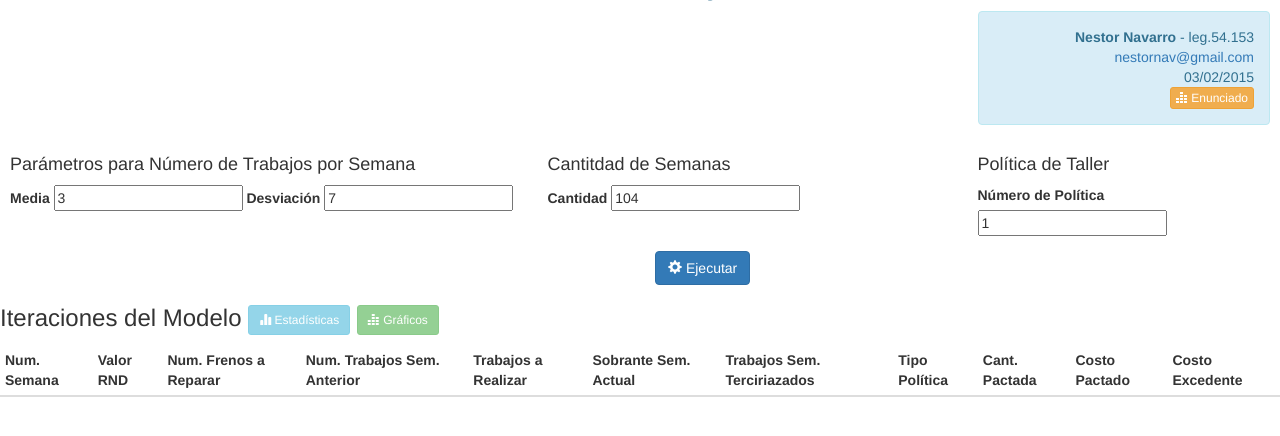
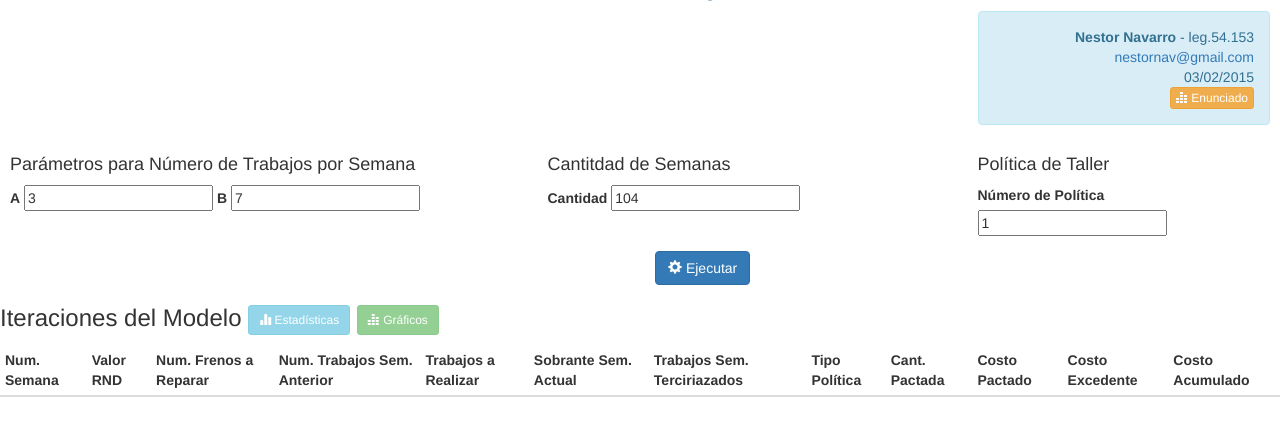
Before and after one commit to nestornav/simulacion, a Flask app: page / in a window 1280 px wide. Shown: the part 59-495 px from the top of the page. Run offline with Flask 2, Linux system fonts and the light colour scheme; lists and menus that the app fills with data are empty; some libraries are stand-ins or nearby versions.

Commit message:
Agrega el acumulado de costo total.

```diff
--- a/simulacion/templates/index.html
+++ b/simulacion/templates/index.html
@@ -29,10 +29,10 @@
         <form method="post" action="{{url_for('run_simulation')}}">
             <div class="col-md-5">
                 <h4>Par&aacute;metros para N&uacute;mero de Trabajos por Semana</h4>
-                <label>Media</label>
+                <label>A</label>
                 <input id="media_respuesta" name="media_respuesta" type="number" value="{{media_respuesta}}"/>
 
-                <label>Desviaci&oacute;n</label>
+                <label>B</label>
                 <input id="desv_respuesta" name="desv_respuesta" type="number" value="{{desv_respuesta}}"/>
             </div>
 
@@ -83,6 +83,7 @@
                     <th>Cant. Pactada</th>
                     <th>Costo Pactado</th>
                     <th>Costo Excedente</th>
+                    <th>Costo Acumulado</th>
                 </tr>
             </thead>
             <tbody>
@@ -99,6 +100,7 @@
                     <td>{{resultado.cantidad_pactado_politica}}</td>
                     <td>{{resultado.costo_politica}}</td>
                     <td>{{resultado.costo_excedente}}</td>
+                    <td>{{resultado.acumulado}}</td>
                 </tr>
                 {%endfor%}
             </tbody>
@@ -152,7 +154,7 @@
                 la semana siguiente. Sin embargo por política del departamento no puede mantenerse un trabajo
                 otra semana mas, debiendo tercerizar el trabajo a un taller independiente. El mismo, solo acepta
                 trabajos según cantidades previamente acordadas a principio de semana: 2 por $500, 4 por $950, 6 por
-                $1300, 8 por $1600. Los trabajos fuera de la cantidad pactada son aceptados a $400.
+                $1300, 8 por $1600. Los trabajos fuera de la cantidad pactada son aceptados a $400(se pagan por semana aunque no haya trabajos a realizar).
                 Determine la cantidad más conveniente a pactar con el taller, a fin de cubrir las posibles necesidades
                 del departamento.</p>
 
```
Also changed, not shown: simulacion/sim.py (+5 -3 lines), 1 other file.
